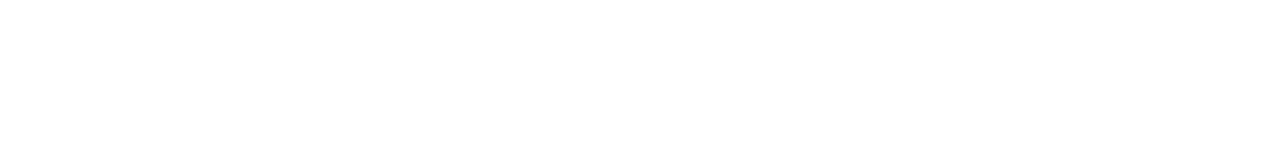
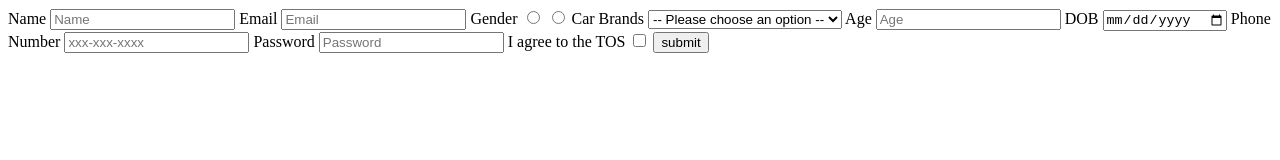
Before and after one commit to acciojob/signup-form-car-srinijalanda93, a website: page main.html in a window 1280 px wide. Drawn offline with Linux system fonts and the light colour scheme.

Commit message:
created a submission

```diff
--- a/main.html
+++ b/main.html
@@ -8,6 +8,31 @@
 
 <body>
 	<!-- the entire body must be written by student -->
+	<form method="post">
+		<label for="name">Name</label>
+	<input type="text" id="name" placeholder="Name" required>
+		<label for="email">Email</label>
+	<input type="email" id="email" placeholder="Email" required>
+		<label for="gender">Gender</label>
+	<input type="radio" id="gender_m"   name="gender" required>
+	<input type="radio" id="gender_f" name="gender"  required>
+		<label for="cars">Car Brands</label>
+	<select id="cars"  placeholder="Car Brands"  required>
+		<option value="" disabled selected>-- Please choose an option --</option>
+            <!-- Add options for car brands here -->
+	</select>
+		<label for="age">Age</label>
+	<input type="number" id="age" placeholder="Age" required>
+		<label for="dob">DOB</label>
+	<input type="date" id="dob"   required>
+		<label for="tel">Phone Number</label>
+	<input type="tel" id="tel" placeholder="xxx-xxx-xxxx" >
+		<label for="password">Password</label>
+	<input type="password" id="password" placeholder="Password" required>
+		<label for="tos">I agree to the TOS</label>
+	<input type="checkbox" id="tos" required>
+		<button type="submit">submit</button>
+	</form>
     <script type="text/javascript" src="./script.js">
 </script>
 
```
